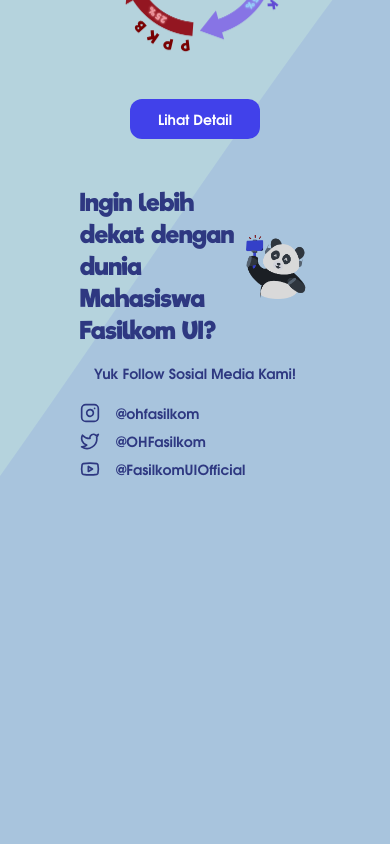
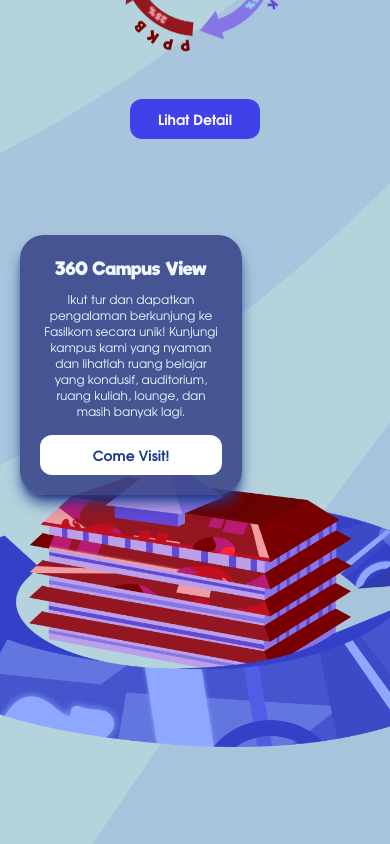
Before and after one commit to OH-Fasilkom-UI/oh24-frontend, a Next.js app: page /explore in a window 390 px wide. Shown: the part 4640-5484 px from the top of the page. Built offline with nearby package versions, Linux system fonts and the light colour scheme; no server answers.

Commit message:
fix: pacil tour on mobile

```diff
--- /dev/null
+++ b/modules/ExploreModule/components/PacilTour.tsx
@@ -0,0 +1,38 @@
+import Button from '@/components/ui/Button'
+import Card from '@/components/ui/Card'
+import GedungLama from '@/public/gedlam.png'
+import Image from 'next/image'
+import Link from 'next/link'
+
+export const PacilTour = () => {
+  return (
+    <section className="pt-80 pb-16 md:pt-64 md:pb-10 relative flex items-center max-w-6xl mx-auto">
+      {/* Image for mobile view, made smaller and positioned at the bottom */}
+      <Image
+        className="md:pl-56 max-sm:h-72 object-cover"
+        src={GedungLama}
+        alt="Gedung Lama"
+      />
+      <div className="absolute top-24 left-5">
+        <Card className="w-[60%]  sm:w-[500px] h-[40%] p-5 md:p-8 bg-opacity-90 rounded-[24px] md:rounded-[32px] text-center items-center justify-center shadow-lg shadow-blue-900">
+          <div className="flex flex-col justify-center items-center">
+            <h2 className="text-lg font-bold">360 Campus View</h2>
+            <p className="mt-2 text-white-700 text-xs md:text-base">
+              Ikut tur dan dapatkan pengalaman berkunjung ke Fasilkom secara
+              unik! Kunjungi kampus kami yang nyaman dan lihatlah ruang belajar
+              yang kondusif, auditorium, ruang kuliah, lounge, dan masih banyak
+              lagi.
+            </p>
+            <Link href="https://cs.ui.ac.id/tour/" className="w-full">
+              <Button className="mt-4 bg-white text-blue-900 w-full">
+                Come Visit!
+              </Button>
+            </Link>
+          </div>
+        </Card>
+      </div>
+    </section>
+  )
+}
+
+export default PacilTour
--- a/modules/ExploreModule/index.tsx
+++ b/modules/ExploreModule/index.tsx
@@ -5,6 +5,7 @@ import ExploreFasilkomPrograms from './components/ExploreFasilkomPrograms'
 import ExploreHero from './components/ExploreHero'
 import { JalurMasukSectionDesktop } from './components/JalurMasuk/JalurMasukSectionDesktop'
 import { JalurMasukSectionMobile } from './components/JalurMasuk/JalurMasukSectionMobile'
+import PacilTour from './components/PacilTour'
 import { PrestasiSection } from './components/PrestasiSection'
 
 const ExploreModule = () => {
@@ -22,6 +23,7 @@ const ExploreModule = () => {
         <div className="lg:hidden block">
           <JalurMasukSectionMobile />
         </div>
+        <PacilTour />
         <ExploreContact />
       </div>
     </main>
```
